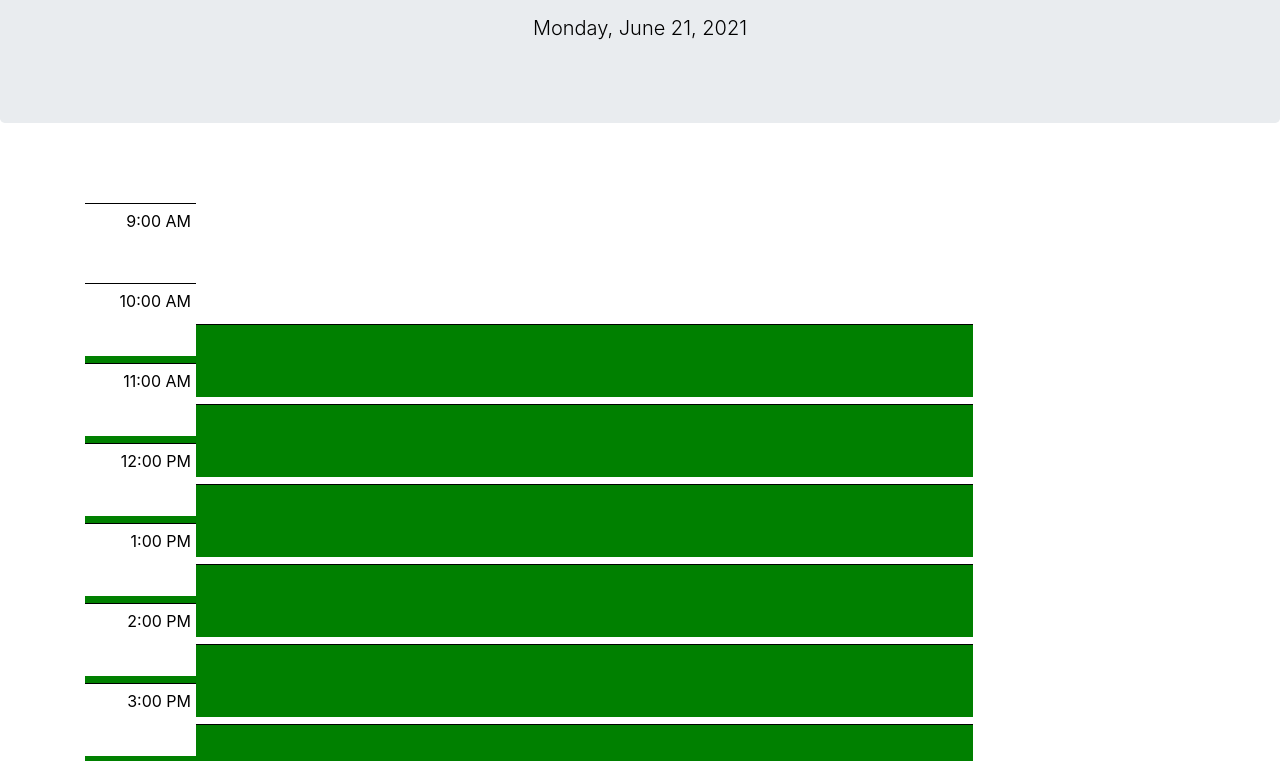
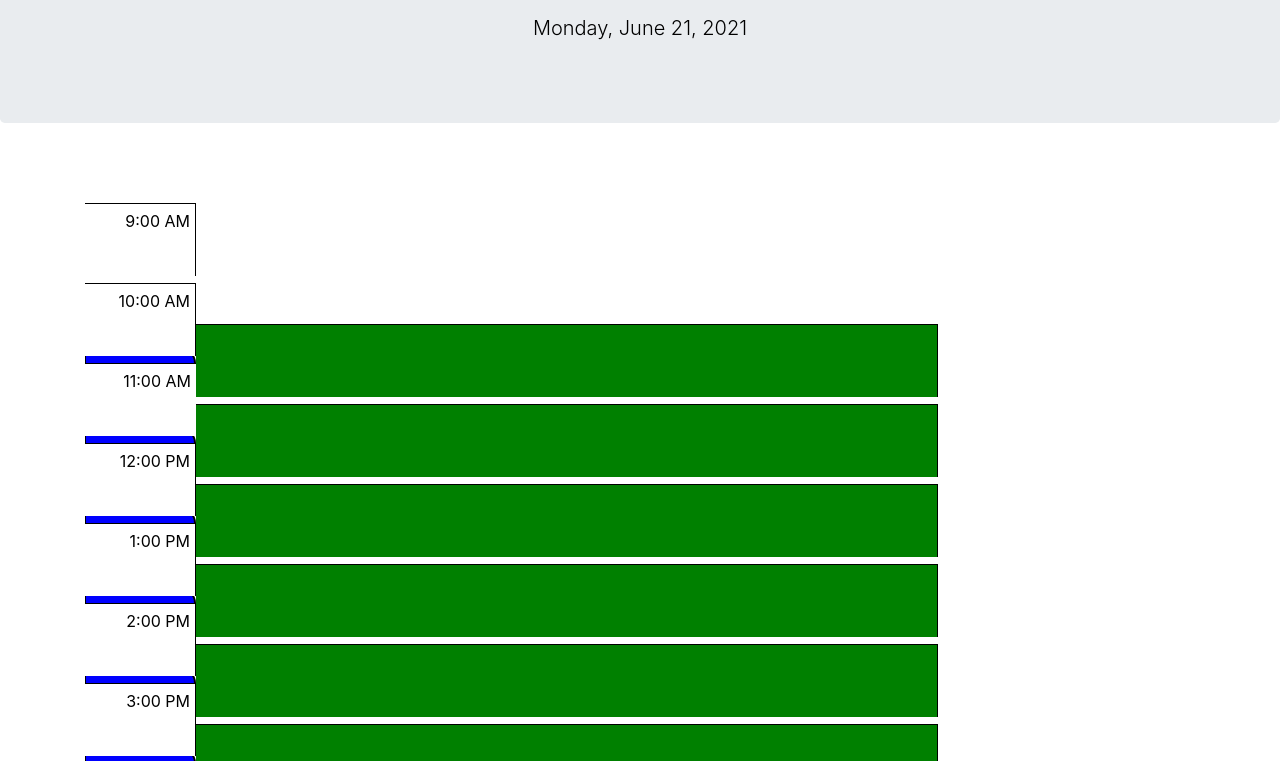
Before and after one commit to coryjpiette/HW-5-Work-Day-Scheduler, a plain HTML site: page index.html in a window 1280 px wide. Shown: the part 191-952 px from the top of the page. Drawn offline with nearby package versions, Linux system fonts and the light colour scheme.

Commit message:
adding time resets and formatting

```diff
--- a/assets/css/style.css
+++ b/assets/css/style.css
@@ -3,6 +3,10 @@ body {
     font-size: 16px;
     line-height: 1;
   }
+
+
+
+
   .jumbotron {
     text-align: center;
     background-color: white;
@@ -11,6 +15,7 @@ body {
     border-bottom: 12px  black;
     padding:20px;
   }
+
   textarea{
     position: absolute;
     top:5px;
@@ -27,13 +32,14 @@ body {
     outline: none;
 
   }
-
   .intro {
       font-size: 18px;
   }
+
+
   .timerows {
+    white-space: pre-wrap;
 
-    white-space: pre-wrap;
     height: 80px;
 
   }
@@ -69,11 +75,11 @@ body {
 }
 
 #enter9am, #enter10am, #enter11am, #enter12pm, #enter1pm, #enter2pm, #enter3pm{
-  position: relative;
+  position: absolute;
   background: green;
   color: white;
   border-top: 1px solid #000000;
-  width:80%;
+  width:75%;
 }
 
 .confirmButton {
@@ -81,28 +87,23 @@ body {
   top: 0;
   left: 0;
   border-left: 1px solid black;
-  border-top-right-radius: 10px;
-  border-bottom-right-radius: 10px;
+  border-top-right-radius: 15px;
+  border-bottom-right-radius: 15px;
   background-color: blue;
-  background-size: 20px 20px;
+  background-size: 25px 25px;
   background-repeat: no-repeat;
-  background-position: center;
+ background-position: center;
+  height:100%;
   width:100%;
-  height:100%;
   padding-left:35px;
   padding-top:15px;
   color: white;
   overflow: auto;
   outline: none;
-  background-position: center;
-height:100%;
-width:100%;
-padding-left:35px;
-padding-top:15px;
-color: white;
-overflow: auto;
-outline: none;
+
 }
+
+
 
 .confirmButton:hover {
   font-size: 22px;
--- a/assets/js/script.js
+++ b/assets/js/script.js
@@ -18,9 +18,9 @@ $("#confirmButton10am").click(function () {
     scheduleInput();
 });
 
-$("#confirmButton10am").click(function () {
-    var availableSlot = "textarea10am";
-    var apptInfo = document.getElementById('textarea10am').value;
+$("#confirmButton11am").click(function () {
+    var availableSlot = "textarea11am";
+    var apptInfo = document.getElementById('textarea11am').value;
     setAppt(availableSlot, apptInfo);
     scheduleInput();
 });
@@ -40,7 +40,7 @@ scheduleArray.push(newAppt);
 
 localStorage.setItem('scheduleArray', JSON.stringify(scheduleArray));
 
-function writeToSchedule() {
+function scheduleRecord() {
     scheduleArray = JSON.parse(localStorage.getItem("scheduleArray")) || [];
 
     scheduleArray.map(newAppt => {
@@ -50,3 +50,25 @@ function writeToSchedule() {
         }
     });
 }
+var scheduleArray = [];
+var time = moment();
+var timeFormat = 'hh:mma';
+var startTime = moment('12:00am', format);
+var ninestartTime = moment('9:00am', format);
+var nineEndTime = moment('10:00am', format);
+var tenstartTime = moment('10:00am', format);
+var tenEndTime = moment('11:00am', format);
+var elevenstartTime = moment('11:00am', format);
+var elevenEndTime = moment('11:59am', format);
+var twelvestartTime = moment('12:00pm', format);
+var twelveEndTime = moment('12:59pm', format);
+var onestartTime = moment('1:00pm', format);
+var oneEndTime = moment('1:59pm', format);
+var twostartTime = moment('2:00pm', format);
+var twoEndTime = moment('2:59pm', format);
+var threestartTime = moment('3:00pm', format);
+var threeEndTime = moment('3:59pm', format);
+var fourstartTime = moment('4:00pm', format);
+var fourstartTime = moment('4:59pm', format);
+var fivestartTime = moment('5:00pm', format);
+var fiveEndTime = moment('5:59pm', format);
--- a/index.html
+++ b/index.html
@@ -28,79 +28,79 @@
     </header>
     <div class="container">
         <div class="timerows" id="9am">
-            <div class="timecolumns.col-lg-2" id="hour">
+            <div class ="timecolumns col-lg-2" id="hour">
                 <div id="apptHour">9:00 AM</div>
             </div>
-            <div class="timecolumns.col-lg-8" id="enter9am">
+            <div class="timecolumns col-lg-8" id="enter9am">
                 <textarea cols="50" id="textarea9am" rows="4"></textarea>
             </div>
-            <div class="timecolumns.col-lg-2" id="confirmAppt">
+            <div class="timecolumns col-lg-2" id="confirmAppt">
                 <button class="confirmButton" id="confirmButton9am" type="button"></button>
             </div>
         </div>
         <div class="timerows" id="10am">
-            <div class="timecolumns.col-lg-2" id="hour">
+            <div class="timecolumns col-lg-2" id="hour">
                 <div id="apptHour">10:00 AM</div>
             </div>
-            <div class="timecolumns.col-lg-8" id="enter10am">
+            <div class="timecolumns col-lg-8" id="enter10am">
                 <textarea cols="50" id="textarea10am" rows="4"></textarea>
             </div>
-            <div class="timecolumns.col-lg-2" id="confirmAppt">
+            <div class="timecolumns col-lg-2" id="confirmAppt">
                 <button class="confirmButton" id="confirmButton10am" type="button"></button>
             </div>
         </div>
         <div class="timerows" id="11am">
-            <div class="timecolumn.col-lg-2" id="hour">
+            <div class="timecolumn col-lg-2" id="hour">
                 <div id="apptHour">11:00 AM</div>
             </div>
-            <div class="timecolumns.col-lg-8" id="enter11am">
+            <div class="timecolumns col-lg-8" id="enter11am">
                 <textarea cols="50" id="textarea11am" rows="4"></textarea>
             </div>
-            <div class="timecolumns.col-lg-2" id="confirmAppt">
+            <div class="timecolumns col-lg-2" id="confirmAppt">
                 <button class="confirmButton" id="confirmButton11am" type="button"></button>
             </div>
         </div>
         <div class="timerows" id="12pm">
-            <div class="timecolumns.col-lg-2" id="hour">
+            <div class="timecolumns col-lg-2" id="hour">
                 <div id="apptHour">12:00 PM</div>
             </div>
-            <div class="timecolumns.col-lg-8" id="enter12pm">
+            <div class="timecolumns col-lg-8" id="enter12pm">
                 <textarea cols="50" id="textarea12pm" rows="4"></textarea>
             </div>
-            <div class="timecolumns.col-lg-2" id="confirmAppt">
+            <div class="timecolumns col-lg-2" id="confirmAppt">
                 <button class="confirmButton" id="confirmButton12pm" type="button"></button>
             </div>
         </div>
         <div class="timerows" id="1pm">
-            <div class="timecolumns.col-lg-2" id="hour">
+            <div class="timecolumns .col-lg-2" id="hour">
                 <div id="apptHour">1:00 PM</div>
             </div>
-            <div class="timecolumns.col-lg-8" id="enter1pm">
+            <div class="timecolumns col-lg-8" id="enter1pm">
                 <textarea cols="50" id="textarea1pm" rows="4"></textarea>
             </div>
-            <div class="timecolumns.col-lg-2" id="confirmAppt">
+            <div class="timecolumns col-lg-2" id="confirmAppt">
                 <button class="confirmButton" id="confirmButton1pm" type="button"></button>
             </div>
         </div>
         <div class="timerows" id="2pm">
-            <div class="timecolumns.col-lg-2" id="hour">
+            <div class="timecolumns col-lg-2" id="hour">
                 <div id="apptHour">2:00 PM</div>
             </div>
-            <div class="timecolumns.col-lg-8" id="enter2pm">
+            <div class="timecolumns col-lg-8" id="enter2pm">
                 <textarea cols="50" id="textarea2pm" rows="4"></textarea>
             </div>
-            <div class="timecolumns.col-lg-2" id="confirmAppt">
+            <div class="timecolumns col-lg-2" id="confirmAppt">
                 <button class="confirmButton" id="confirmButton2pm" type="button"></button>
             </div>
         </div>
         <div class="timerows" id="3pm">
-            <div class="timecolumns.col-lg-2" id="hour">
+            <div class="timecolumns col-lg-2" id="hour">
                 <div id="apptHour">3:00 PM</div>
             </div>
-            <div class="timecolumns.col-lg-8" id="enter3pm">
+            <div class="timecolumns col-lg-8" id="enter3pm">
                 <textarea cols="50" id="textarea3pm" rows="4"></textarea>
             </div>
-            <div class="timecolumns.col-lg-2" id="confirmAppt">
+            <div class="timecolumns col-lg-2" id="confirmAppt">
                 <button class="confirmButton" id="confirmButton3pm" type="button"></button>
             </div>
         </div>
```
